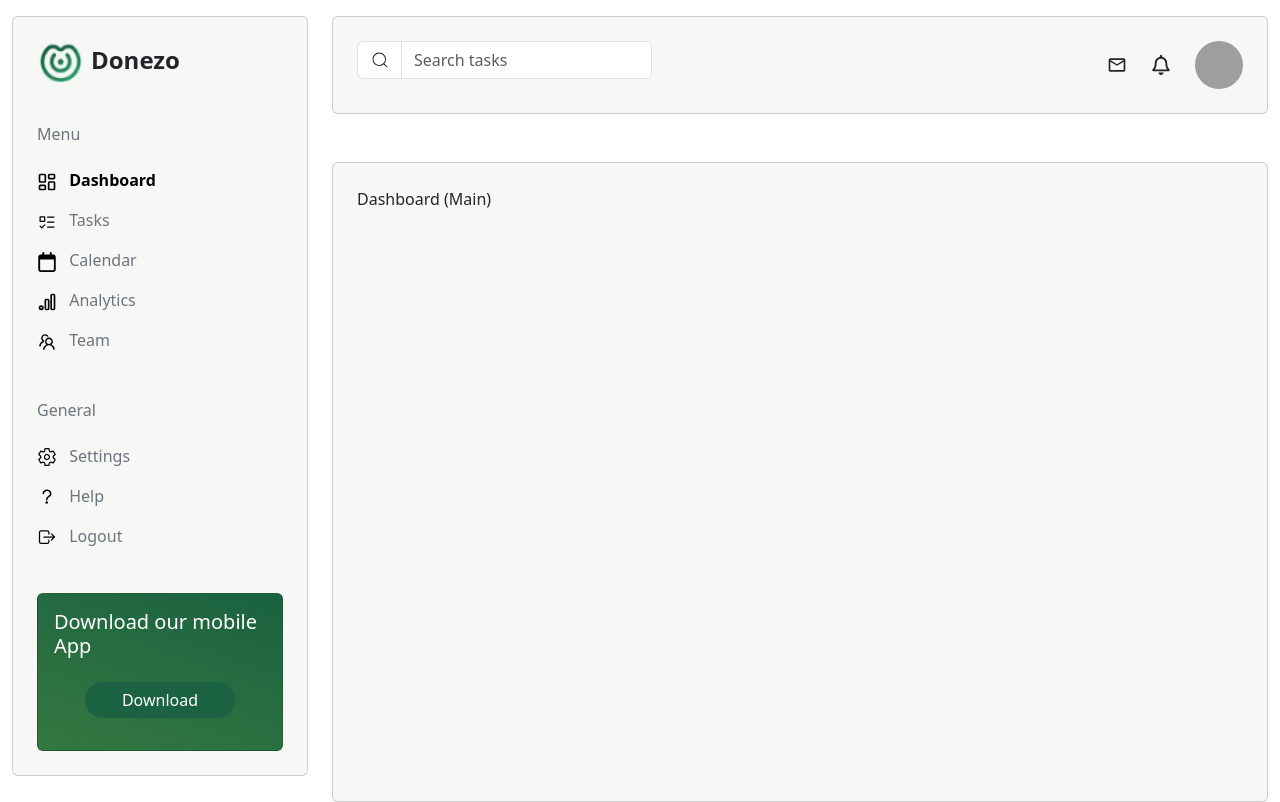
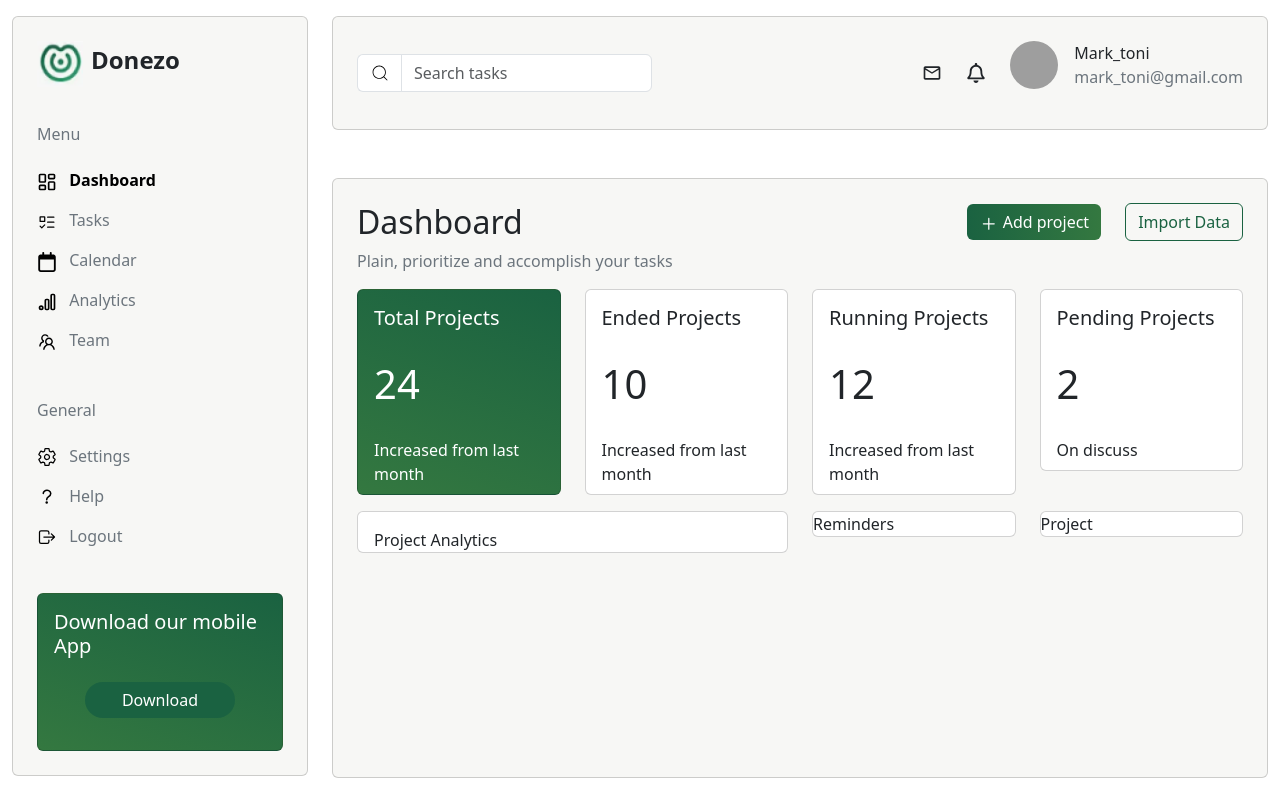
Before and after one commit to RicardoFM1/Dashboard-React, a React (Vite) app in the folder Dashboard/: page / in a window 1280 px wide. Built offline with nearby package versions, Linux system fonts and the light colour scheme; grey boxes are pictures that could not be loaded; the HTML template or start-up script is replaced by a standard one.

Commit message:
add(navbar feita, partindo para o conteudo principal)

```diff
--- a/Dashboard/src/App.css
+++ b/Dashboard/src/App.css
@@ -19,10 +19,11 @@
 }
 
 .card-3 {
-    min-height: 80vh;
+    min-height: 75vh;
+    max-height: 75vh;
 }
 
-.card-2{
+.card-2 {
     display: flex;
     flex-direction: row !important;
     justify-content: space-between;
@@ -74,9 +75,26 @@
 }
 
 
-.image-profile{
+.image-profile {
     width: 48px !important;
     height: 48px !important;
     border-radius: 50%;
     object-fit: cover;
 }
+
+.button-add-project {
+    background: linear-gradient(90deg, #1A6241 0%, #347840 100%) !important;
+    border: none !important;
+    color: white;
+}
+
+.card-1-dashboard{
+    background: linear-gradient(200deg, #1A6241 0%, #347840 100%) !important;
+    color: white !important;
+}
+
+.button-import-data {
+    border: 1px solid #1A6241 !important;
+    background-color: transparent !important;
+    color: #1A6241 !important;
+}
--- a/Dashboard/src/App.jsx
+++ b/Dashboard/src/App.jsx
@@ -2,7 +2,7 @@ import { useState } from 'react'
 import './App.css'
 import { Button, Card, Col, Container, FormControl, FormGroup, InputGroup, Row, Stack } from 'react-bootstrap'
 import { LuLayoutDashboard } from "react-icons/lu";
-import { GoTasklist } from "react-icons/go";
+import { GoPlus, GoTasklist } from "react-icons/go";
 import { FaRegCalendar } from "react-icons/fa6";
 import { TbBrandGoogleAnalytics } from "react-icons/tb";
 import { AiOutlineTeam } from "react-icons/ai";
@@ -79,7 +79,7 @@ function App() {
 
           <Col role='main' as={'main'} className='d-flex flex-column gap-5 coluna-2'>
             <Card className='card-2'>
-              <div className='col-4'>
+              <div className='col-4 d-flex align-items-center'>
                 <FormGroup className='border-start-0'>
 
                   <InputGroup className='border-end-0'>
@@ -94,20 +94,119 @@ function App() {
               </div>
 
               <div className='d-flex gap-4 align-items-center'>
-                <MdOutlineEmail size={20}/>
-                <FaRegBell size={20}/>
-                <img src='https://plus.unsplash.com/premium_photo-1739786996022-5ed5b56834e2?q=80&w=880&auto=format&fit=crop&ixlib=rb-4.1.0&ixid=M3wxMjA3fDB8MHxwaG90by1wYWdlfHx8fGVufDB8fHx8fA%3D%3D' className='image-profile' alt='Image profile'/>
+                <MdOutlineEmail size={20} />
+                <FaRegBell size={20} />
+                <div className='d-flex gap-3'>
+                  <img src='https://plus.unsplash.com/premium_photo-1739786996022-5ed5b56834e2?q=80&w=880&auto=format&fit=crop&ixlib=rb-4.1.0&ixid=M3wxMjA3fDB8MHxwaG90by1wYWdlfHx8fGVufDB8fHx8fA%3D%3D' className='image-profile' alt='Image profile' />
+                  <div>
+
+                    <p className='mb-0'>Mark_toni</p>
+                    <p className='text-secondary'>mark_toni@gmail.com</p>
+                  </div>
+
+                </div>
               </div>
             </Card>
 
 
 
-            <Card className='card-3'>Dashboard (Main)</Card>
+            <Card className='card-3'>
+              <section className='d-flex justify-content-between'>
+                <div>
+                  <h2>Dashboard</h2>
+                  <p className='text-secondary'>Plain, prioritize and accomplish your tasks</p>
+                </div>
+                <div>
+
+                  <Stack direction='horizontal' gap={4}>
+                    <Button className='button-add-project'><GoPlus size={20} /> Add project</Button>
+                    <Button className='button-import-data'>Import Data</Button>
+
+                  </Stack>
+                </div>
+
+              </section>
+              <Row>
+                <Col>
+
+
+                  <Card className='card-1-dashboard'>
+                    <Card.Title className='px-3 pt-3'>
+                      Total Projects
+                    </Card.Title>
+                    <Card.Body className='px-3'>
+                      <span className='fs-1'>24</span>
+                    </Card.Body>
+                    <Card.Footer className='border-top-0 bg-transparent px-3'>
+                      <span className='text-custom-green'>Increased from last month</span>
+                    </Card.Footer>
+                  </Card>
+
+
+
+                </Col>
+                <Col>
+                  <Card>
+                    <Card.Title className='px-3 pt-3'>
+                      Ended Projects
+                    </Card.Title>
+                    <Card.Body className='px-3'>
+                      <span className='fs-1'>10</span>
+                    </Card.Body>
+                    <Card.Footer className='border-top-0 bg-transparent px-3'>
+                      <span className='text-custom-green'>Increased from last month</span>
+                    </Card.Footer>
+                  </Card>
+                </Col>
+
+                <Col>
+                  <Card>
+                    <Card.Title className='px-3 pt-3'>
+                      Running Projects
+                    </Card.Title>
+                    <Card.Body className='px-3'>
+                      <span className='fs-1'>12</span>
+                    </Card.Body>
+                    <Card.Footer className='border-top-0 bg-transparent px-3'>
+                      <span className='text-custom-green'>Increased from last month</span>
+                    </Card.Footer>
+                  </Card>
+                </Col>
+
+                <Col>
+                  <Card>
+                    <Card.Title className='px-3 pt-3'>
+                      Pending Projects
+                    </Card.Title>
+                    <Card.Body className='px-3'>
+                      <span className='fs-1'>2</span>
+                    </Card.Body>
+                    <Card.Footer className='border-top-0 bg-transparent px-3'>
+                      <span className='text-custom-green'>On discuss</span>
+                    </Card.Footer>
+                  </Card>
+                </Col>
+
+              </Row>
+              <Row className='mt-3'>
+                <Col className='col-6 '>
+                  <Card className='px-3 pt-3'>Project Analytics</Card>
+                </Col>
+                <Col>
+                  <Card>Reminders</Card>
+                </Col>
+
+                <Col>
+                  <Card>Project</Card>
+                </Col>
+              </Row>
+            </Card>
           </Col>
 
 
 
         </Row>
+
       </Container>
     </>
   )
```
